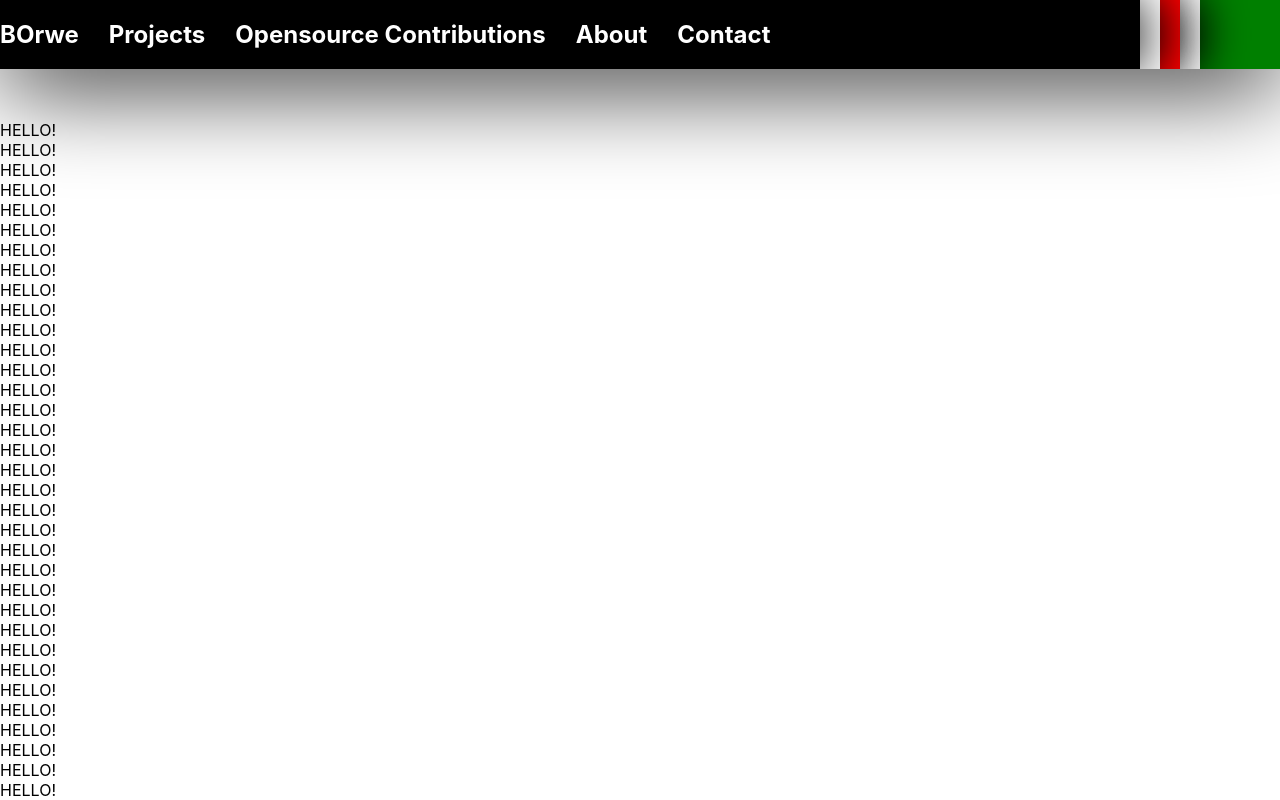
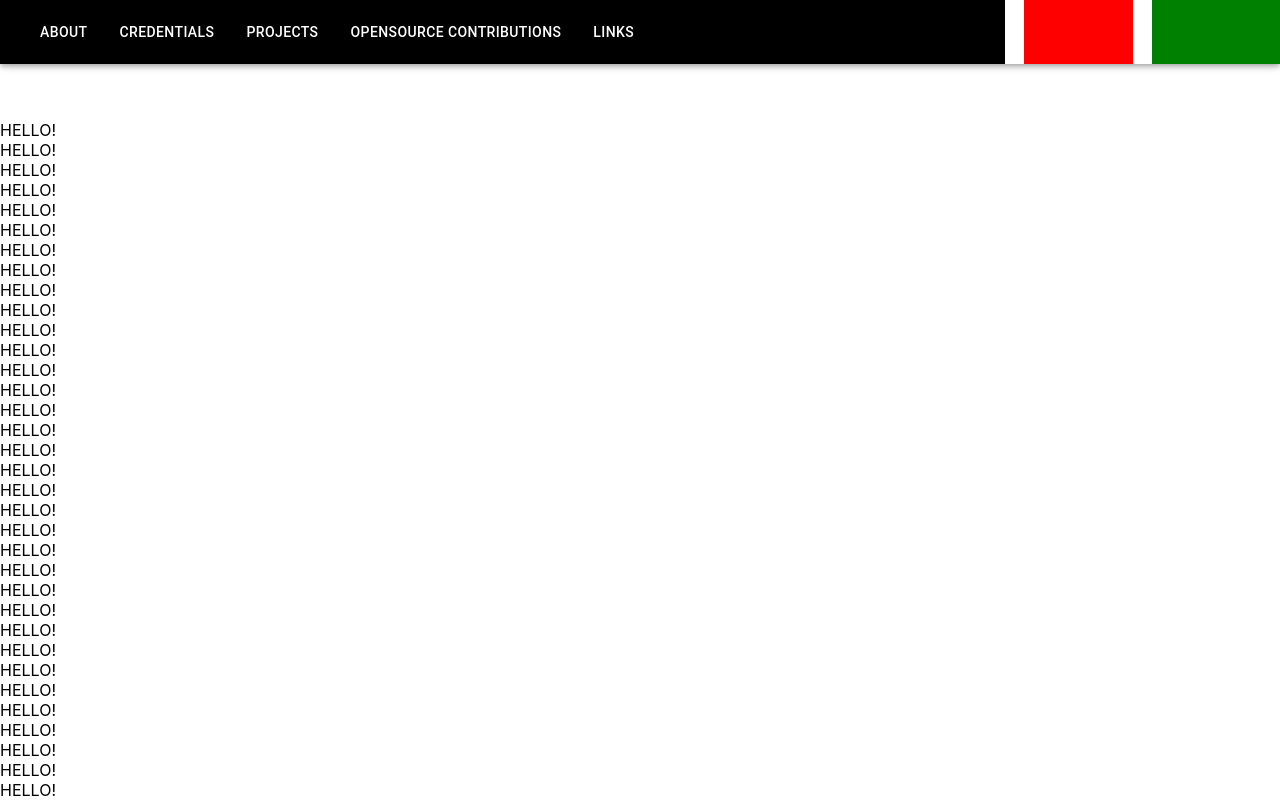
Before and after one commit to Borwe/portfolio, a React (Create React App) app: page / in a window 1280 px wide. Shown: the top 800 px of the page. Built offline with nearby package versions, Linux system fonts and the light colour scheme.

Commit message:
Use MUI elements

```diff
--- a/package.json
+++ b/package.json
@@ -3,6 +3,11 @@
   "version": "0.1.0",
   "private": true,
   "dependencies": {
+    "@emotion/react": "^11.10.6",
+    "@emotion/styled": "^11.10.6",
+    "@fontsource/roboto": "^4.5.8",
+    "@mui/icons-material": "^5.11.9",
+    "@mui/material": "^5.11.10",
     "@testing-library/jest-dom": "^5.16.5",
     "@testing-library/react": "^13.4.0",
     "@testing-library/user-event": "^13.5.0",
--- a/src/TopBar.css
+++ b/src/TopBar.css
@@ -1,36 +1,79 @@
-#topbar_canvas {
-    display: flex;
-    background-color: green;
-    position: fixed;
-    top: 0;
-    left: 0;
-    z-index: 99;
-}
-
-#topbar {
-    display: flex;
-    position: fixed;
-    top: 0;
-    left: 0;
-    width: 100%;
-    z-index: 100;
-    box-shadow: 0px 10px 100px black;
-}
-
-#tab_list {
-    padding: 0;
-    margin: 0;
-    list-style: none;
-}
-
-.tab_list_item {
-    display: inline-block;
-    margin-right: 30px;
-    color: white;
+@keyframes white2_animate {
+    0% {width: 1%}
+    100% {width: 90%}
 }
 
 
-.tab_list_item:hover {
-    text-decoration-line: overline;
-    transition: text-decoration-line 2s ease-out;
+@keyframes red_animate {
+    0% {width: 1%}
+    100% {width: 88.5%}
 }
+
+
+@keyframes white1_animate {
+    0% {width: 1%}
+    100% {width: 80%}
+}
+
+
+@keyframes black_animate {
+    0% {width: 1%}
+    100% {width: 78.5%}
+}
+
+#white2 {
+    position: absolute;
+    z-index: 95;
+    top: 0px;
+    left: 0px;
+    background-color: white;
+    height: 100%;
+    width: 1%;
+    animation-name: white2_animate;
+    animation-duration: 1s;
+    animation-fill-mode: forwards;
+}
+
+
+#red {
+    position: absolute;
+    z-index: 96;
+    top: 0px;
+    left: 0px;
+    background-color: red;
+    height: 100%;
+    width: 1%;
+    animation-name: red_animate;
+    animation-duration: 1s;
+    animation-fill-mode: forwards;
+    animation-delay: 0.5s;
+}
+
+#white1 {
+    position: absolute;
+    z-index: 97;
+    top: 0px;
+    left: 0px;
+    background-color: white;
+    height: 100%;
+    width: 1%;
+    animation-name: white1_animate;
+    animation-duration: 1s;
+    animation-fill-mode: forwards;
+    animation-delay: 0.8s;
+}
+
+
+#black {
+    position: absolute;
+    z-index: 98;
+    top: 0px;
+    left: 0px;
+    background-color: black;
+    height: 100%;
+    width: 1%;
+    animation-name: black_animate;
+    animation-duration: 1s;
+    animation-fill-mode: forwards;
+    animation-delay: 1.1s;
+}
--- a/src/TopBar.tsx
+++ b/src/TopBar.tsx
@@ -1,123 +1,72 @@
-import React, { Dispatch, useEffect, useRef, useState, SetStateAction, FC, ReactElement } from 'react';
+import React, { useEffect, useState, FC } from 'react';
+import {Toolbar, AppBar, Button, Typography, IconButton} from "@mui/material";
+import MenuIcon from "@mui/icons-material/Menu";
+import { Box } from '@mui/system';
 import "./TopBar.css";
 
-const FLAG_GROWTH: number = 20;
+const pages = ["About","Credentials","Projects","Opensource Contributions","Links"];
 
-type TextProp = {
-  text: string,
-  href: string,
-};
-
-const TabListItem: FC<TextProp> = (prop: TextProp)=>{
-  const span = prop.text.split("").map((c,i)=>{
-    return <span key={i.toString()}>{c}</span>
-  });
-  return <a href={prop.href}><li className="tab_list_item">{span}</li></a>;
+const FlagBackground: FC = ()=>{
+  return <Box width={"100%"} height={"100%"} sx={{
+    position: "absolute",
+    display: "box",
+    top: "0px",
+    left: "0px",
+  }}>
+    <Box id="black"></Box>
+    <Box id="white1"></Box>
+    <Box id="red"></Box>
+    <Box id="white2"></Box>
+    </Box>
 }
 
-function incrementFlagWidth(
-  canvasblackPos: number,
-  setCanvasBlackPos: Dispatch<SetStateAction<number>>){
-  setCanvasBlackPos(canvasblackPos+FLAG_GROWTH);
-}
-
-function handleAnimatingFlag(canvasLoaded: boolean,
-  setCanvasLoaded: Dispatch<SetStateAction<boolean>>,
-  canvasblackPos: number,
-  setCanvasBlackPos: Dispatch<SetStateAction<number>>,
-  canvas_ref: HTMLCanvasElement){
-  let ctx = canvas_ref.getContext("2d")!;
-
-  if(canvasblackPos + (FLAG_GROWTH) >= window.innerWidth - FLAG_GROWTH*7){
-    //meaning current canvasblackPos is well outside the range expected.
-    //then reset it to resonable level
-    setCanvasBlackPos(window.innerWidth - FLAG_GROWTH*7);
-  }
-
-  //draw green pos
-  ctx.fillStyle = "green";
-  ctx.shadowBlur = 0;
-  ctx.fillRect(0,0,canvasblackPos+(4*FLAG_GROWTH),canvas_ref.clientHeight);
-
-  //draw white pos
-  ctx.fillStyle = "white";
-  ctx.shadowColor = "black";
-  ctx.shadowBlur = 50;
-  ctx.fillRect(0,0,canvasblackPos+(3*FLAG_GROWTH),canvas_ref.clientHeight);
-
-  //draw red pos
-  ctx.fillStyle = "red";
-  ctx.shadowColor = "black";
-  ctx.shadowBlur = 50;
-  ctx.fillRect(0,0,canvasblackPos+(2*FLAG_GROWTH),canvas_ref.clientHeight);
-
-  //draw white pos
-  ctx.fillStyle = "white";
-  ctx.shadowColor = "black";
-  ctx.shadowBlur = 50;
-  ctx.fillRect(0,0,canvasblackPos+FLAG_GROWTH,canvas_ref.clientHeight);
-
-  //draw black pos
-  ctx.fillStyle = "black";
-  ctx.shadowColor = "black";
-  ctx.shadowBlur = 50;
-  ctx.fillRect(0,0,canvasblackPos,canvas_ref.clientHeight);
-
-  if(canvasblackPos + (FLAG_GROWTH) <= window.innerWidth - FLAG_GROWTH*7){
-    setTimeout(incrementFlagWidth,35,canvasblackPos,setCanvasBlackPos);
-  }
-}
 
 const TopBar: React.FC = ()=>{
-  let canvas_ref  = useRef(HTMLCanvasElement.prototype);
-  let top_bar_ref = useRef(HTMLDivElement.prototype);
-  //marking that we have comleted with the flag animation
-  let [canvasLoaded, setCanvasLoaded] = useState(false);
-  let [canvasblackPos, setCanvasBlackPos] = useState(10);
-  let [windowWidth, setWindowWidth] = useState(0);
+  let [showExpandMenu, setShowExpandMenu] = useState(true);
+  useEffect(()=>{
+    const windowChangeListener = (event: UIEvent )=>{
+      if(window.innerWidth<880){
+	setShowExpandMenu(false);
+      }else{
+	setShowExpandMenu(true);
+      }
+    }
+    window.addEventListener("resize", windowChangeListener );
+    return ()=>{
+      window.removeEventListener("resize",windowChangeListener);
+    }
+  },[showExpandMenu]);
 
-  //handle resizing width of canvas
-  useEffect(()=>{
-    const update_width = ()=>{
-      setWindowWidth(window.innerWidth);
-      //doesn't matter if, good actually to go off page
-      canvas_ref.current.width = windowWidth+100;
-      canvas_ref.current.height = top_bar_ref.current.clientHeight;
+  const MenuToDisplay = ()=>{
+    if(showExpandMenu==false){
+      return <IconButton>
+	<MenuIcon sx={{color: 'white', zIngex: 99}}/>
+	</IconButton>
+    }else{
+
+      return pages.map((p, i)=>{
+	  return <Button key={i.toString()}
+	  sx={{
+	    color: 'white',
+	    display: 'inline',
+	  }}>
+	  <Typography variant="button" sx={{zIngex: 99}}
+	      display="block" mr={1} ml={1}>{p}</Typography>
+	  </Button>
+      });
     }
-
-    update_width();
-    handleAnimatingFlag(canvasLoaded, setCanvasLoaded,
-      canvasblackPos, setCanvasBlackPos,canvas_ref.current);
-
-    window.addEventListener("resize",update_width);
-    return ()=>{
-      window.removeEventListener("resize",update_width);
-    }
-  },[windowWidth, canvasblackPos]);
-
-  let expanded_menu: ReactElement<any,any>;
-  if(windowWidth>888){
-    expanded_menu = <>
-      <TabListItem href="#" text="Projects"/>
-        <TabListItem href="#" text="Opensource Contributions"/>
-        <TabListItem href="#"  text="About"/>
-        <TabListItem href="#"  text="Contact"/>
-      </>;
-  }else{
-    expanded_menu = <><span>m</span></>;
   }
 
   return (
     <>
-    <canvas id="topbar_canvas" ref={canvas_ref}/>
-    <div  id="topbar" ref={top_bar_ref}>
-      <h2>
-      <ul id="tab_list">
-        <TabListItem href="#" text="BOrwe"/>
-        {expanded_menu}
-      </ul>
-      </h2>
-    </div>
+    <AppBar>
+      <Toolbar sx={{backgroundColor: "green"}}>
+      <FlagBackground />
+      <Box sx={{zIndex: 99}}>
+      {MenuToDisplay()}
+	</Box>
+      </Toolbar>
+    </AppBar>
     </>
   );
 }
```
Also changed, not shown: 1 other file (tests, documents, lock files or other folders).
